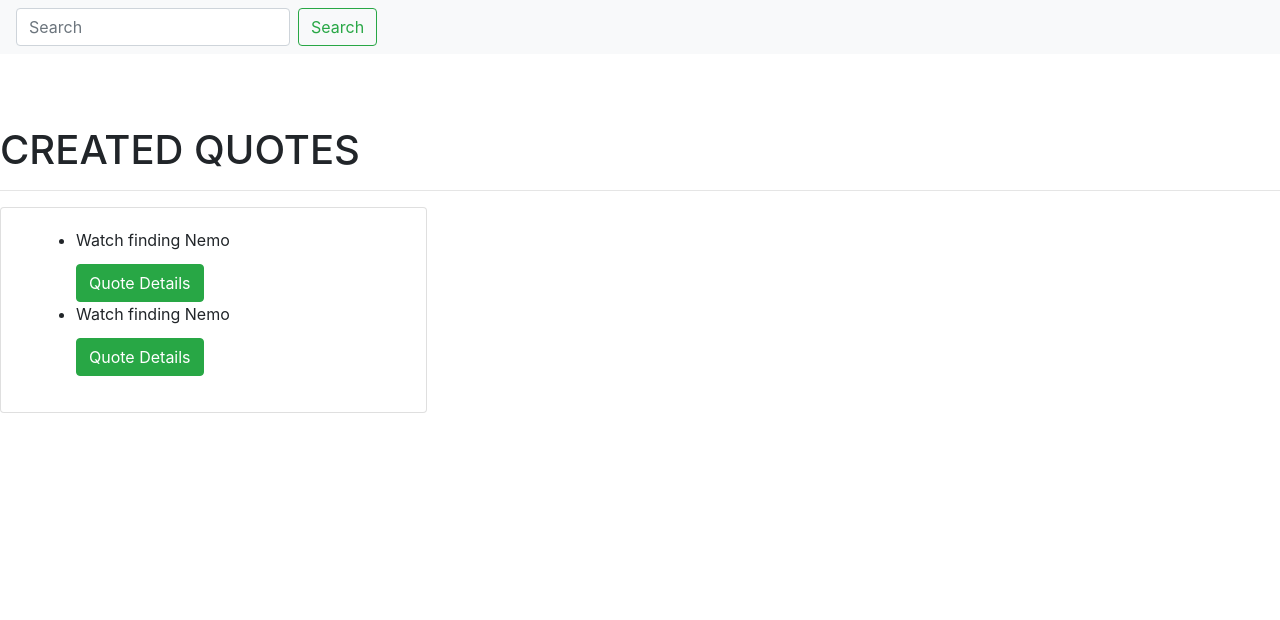
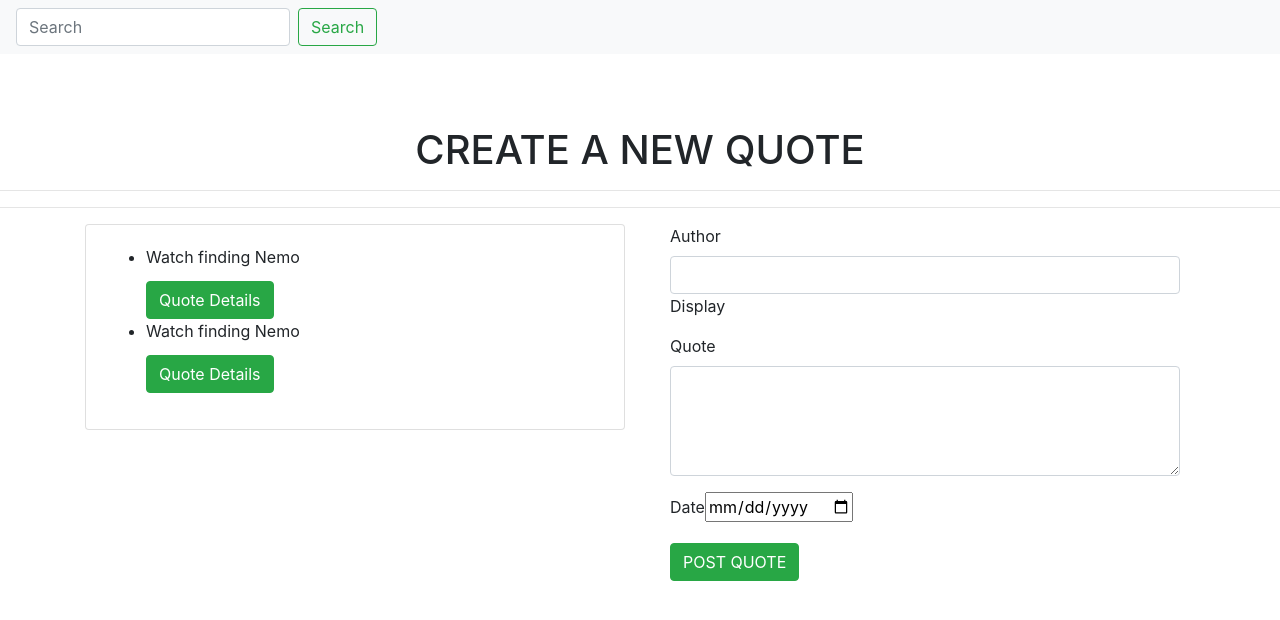
Before and after one commit to uwase-diane/quotesProject, an Angular app: page / in a window 1280 px wide. Shown: the top 620 px of the page. Built offline with nearby package versions, Linux system fonts and the light colour scheme.

Commit message:
added form

```diff
--- a/src/app/quote-form/quote-form.component.html
+++ b/src/app/quote-form/quote-form.component.html
@@ -1,27 +1,25 @@
+
 <div class="container-fluid">
-    <h2 class="text-center">Create a new Quote</h2>
-    <hr>
-    <form #goalForm='ngForm'>
+
+    <form #quoteForm='ngForm'>
         <div class="form-group">
 
-            <label for="name">Name</label>
-            <input type="text" required class="form-control" id="name" [(ngModel)]="newQuote.quotename" name="name">
+            <label for="author">Author</label>
+            <input type="text" required class="form-control" id="author" [(ngModel)]="newQuote.author" name="author">
 
-  <!-- Testing to see if we get any data -->
-                Display {{newQuote.quotename}}
+            Display {{newQuote.author}}
         </div>
         <div class="form-group">
 
-            <label for="description">Description</label>
+            <label for="quotename">Quote</label>
             <textarea class="form-control" id="description" rows="4" required></textarea>
 
         </div>
         <div class="form-group">
-
-            <label for="complete">Completion</label>
+            <label for="complete">Date</label>
             <input type='date' id="complete" required>
 
         </div>
-        <button type="submit" class="btn btn-success">ADD QUOTE</button>
+        <button type="submit" class="btn btn-success">POST QUOTE</button>
     </form>
   </div>
--- a/src/app/quote/quote.component.html
+++ b/src/app/quote/quote.component.html
@@ -1,7 +1,14 @@
-<h1>CREATED QUOTES</h1>
+<h1 class="text-center">CREATE A NEW QUOTE</h1>
+
+<hr>
 <hr>
 
-<div class="card col-sm-4">
+<div class="container">
+
+    <div class="row">
+      <div class="col-md-6">
+
+        <div class="card">
     <div class="card-body">
         <ul>
             <div *ngFor='let quote of quotes; let i = index'>
@@ -13,5 +20,14 @@
         </div>
         </ul>
     </div>
+    </div>
+      </div>
+      <div class="col-md-6">
+        <app-quote-form></app-quote-form>
+      </div>
+    </div>
+    <p *ngIf='quotes.length > 5'>You have too many goals</p>
+  </div>
+
 
 <p *ngIf='quotes.length > 10'>TOO MUCH QUOTES</p>
```
